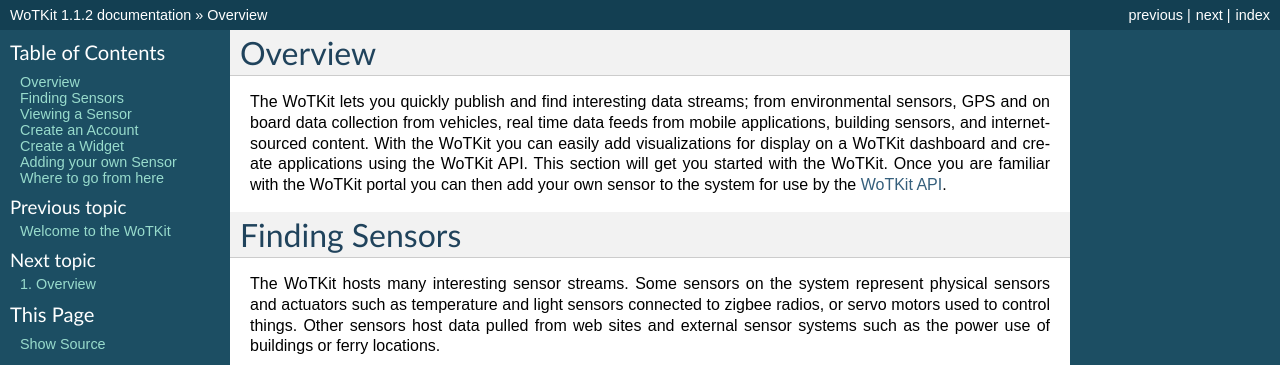
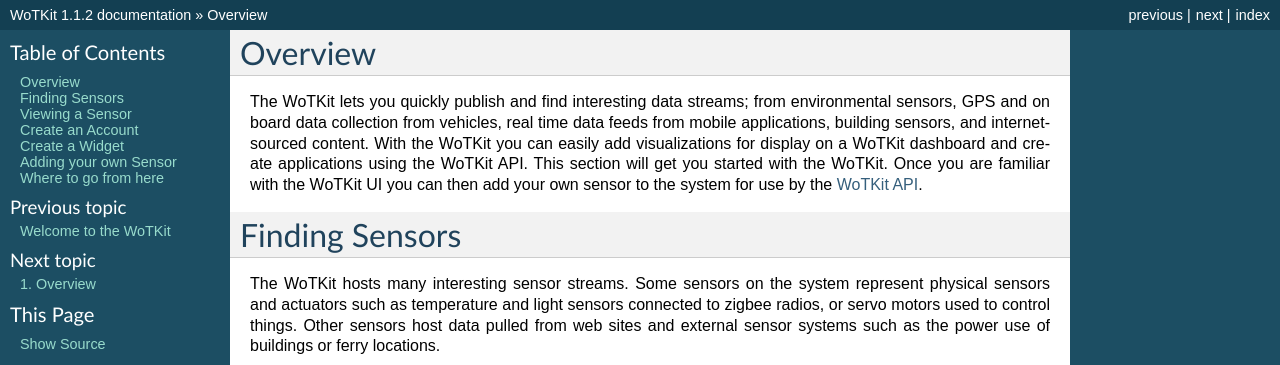
Before and after one commit to SenseTecnic/wotkit-docs, a Sphinx documentation site: the page built from source/quickstart.rst, in a window 1280 px wide and 900 px high. Shown: the top 365 px of the window. Built offline with Sphinx 7.4.7, drawn with Linux system fonts in a browser that asks for light colours; formulas are drawn with MathJax 3; pages that are not in the unit, such as notebooks, are missing from menus; some of the changed text lies outside the part shown.

Commit message:
Update quickstart.rst
Fix Where to go from here

```diff
--- a/source/quickstart.rst
+++ b/source/quickstart.rst
@@ -3,7 +3,11 @@
 Overview
 ==========
 
-The WoTKit lets you quickly publish and find interesting data streams; from environmental sensors, GPS and on board data collection from vehicles, real time data feeds from mobile applications, building sensors, and internet-sourced content.  With the WoTKit you can easily add visualizations for display on a WoTKit dashboard and create applications using the WoTKit API.  This section will get you started with the WoTKit.  Once you are familiar with the WoTKit portal you can then add your own sensor to the system for use by the :ref:`WoTKit API <api-documentation>`.
+The WoTKit lets you quickly publish and find interesting data streams; from environmental sensors, GPS and on board
+data collection from vehicles, real time data feeds from mobile applications, building sensors, and internet-sourced
+content.  With the WoTKit you can easily add visualizations for display on a WoTKit dashboard and create applications
+using the WoTKit API.  This section will get you started with the WoTKit.  Once you are familiar with the WoTKit UI
+you can then add your own sensor to the system for use by the :ref:`WoTKit API <api-documentation>`.
 
 Finding Sensors
 ===============
@@ -37,9 +41,11 @@
 
     4. Lets go with the *Line Graph* in the pop up.  Click on the *Create this Widget* button to create a widget.
 
-The widget will appear in the :wotkit:`widget list <widgets>`.  To add it to your default dashboard, click on the *Add to Dashboard* button beside the widget.
+The widget will appear in the :wotkit:`widget list <widgets>`.  To add it to your default dashboard, click on
+the *Add to Dashboard* button beside the widget.
 
-The Widget will appear on your :wotkit:`dashboard <dashboards>`.  Feel free to move and resize the widget where you like.
+The Widget will appear on your :wotkit:`dashboard <dashboards>`.  Feel free to move and resize the
+widget where you like.
 
 Adding your own Sensor
 ======================
```
Also changed, not shown: other parts of source/quickstart.rst (+2 -3 lines).
